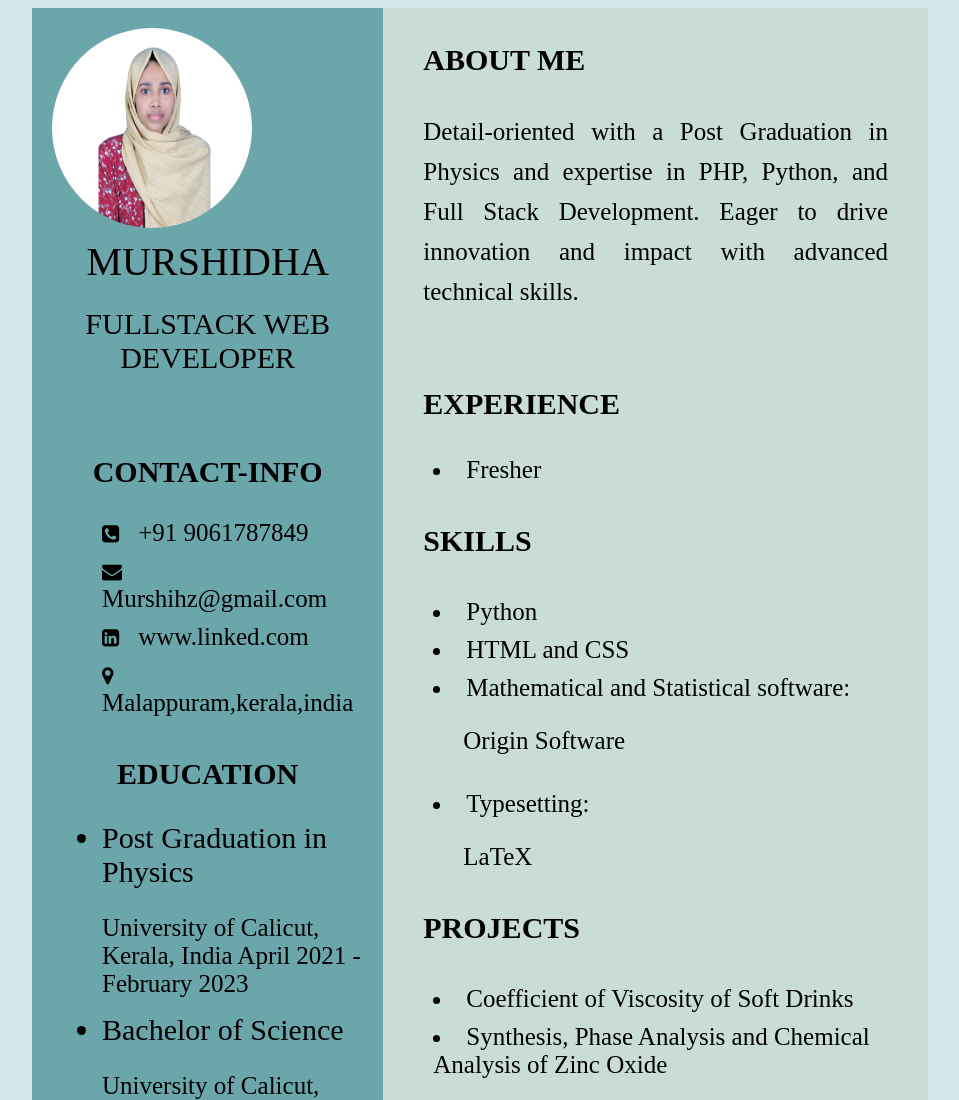
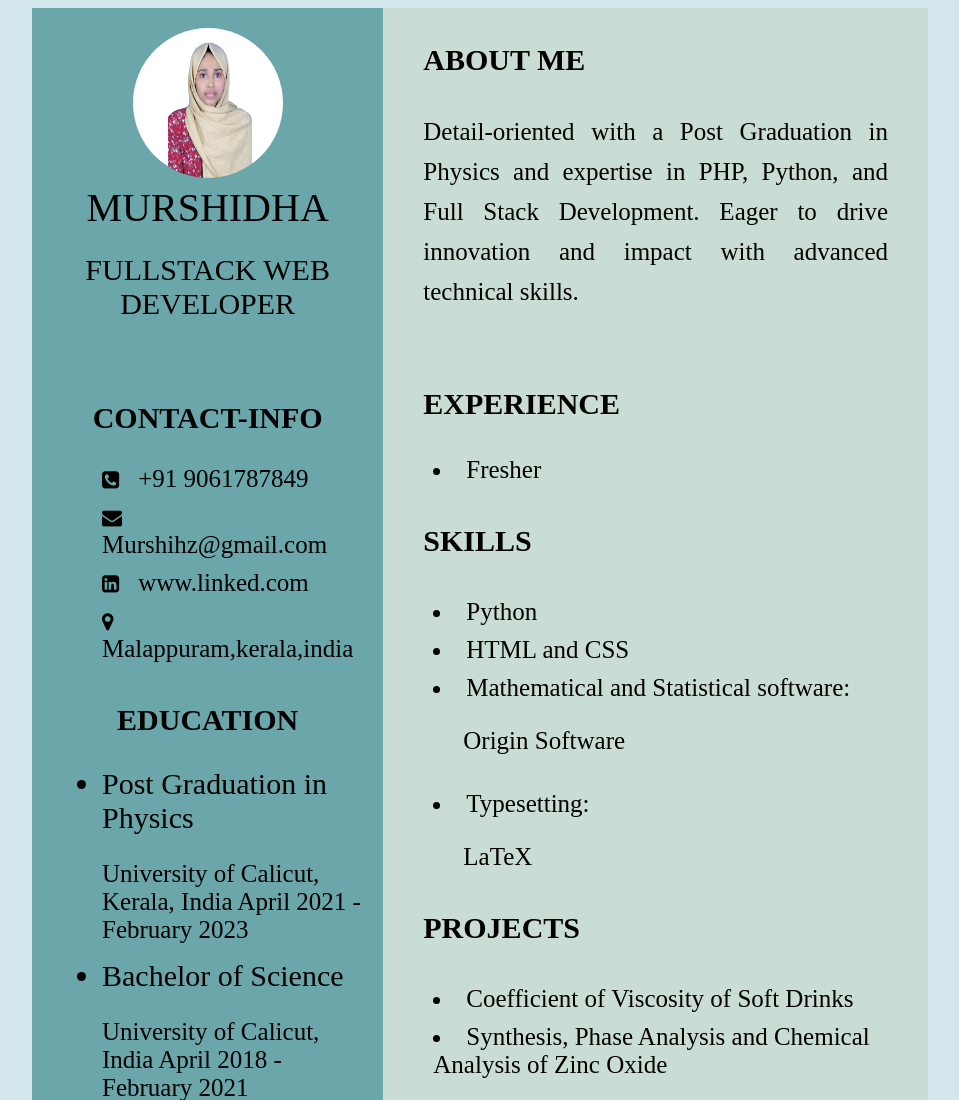
Before and after one commit to Murshidha-pk/resume, a plain HTML site: page index.html in a window 1280 px wide. Shown: the top 1100 px of the page, without its empty margins (168-1127 px from the left). Drawn offline with Linux system fonts and the light colour scheme.

Commit message:
new line

```diff
--- a/styl.css
+++ b/styl.css
@@ -26,10 +26,15 @@ body{
     align-items: center;
     padding-bottom: 10px;
 }
+.profile-pic{
+    display: flex;
+    justify-content: center;
+    align-items: center;
+}
 .profile-pic > img{
     align-items: center;
-    height: 200px;
-    width: 200px;
+    height: 150px;
+    width: 150px;
     border-radius: 50%;
 
 }
```
